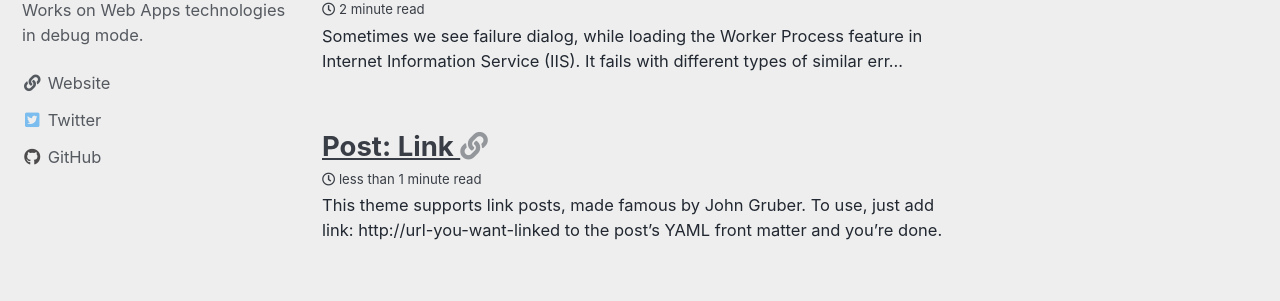
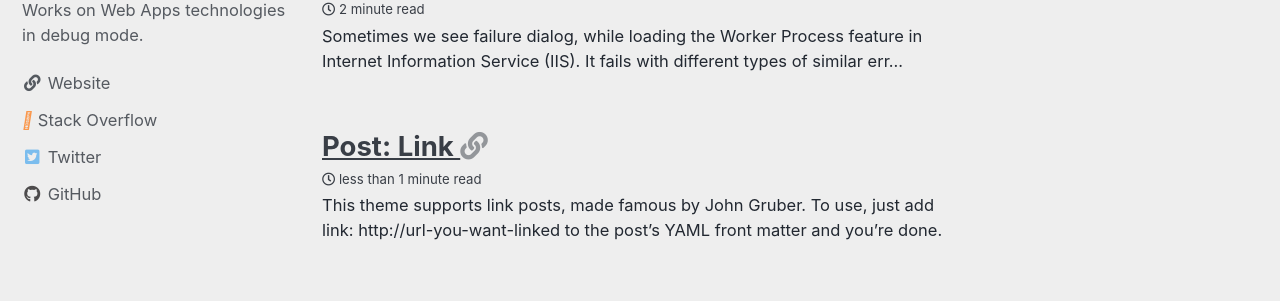
Before and after one commit to abhimantiwari/abhimantiwari.github.io, a Jekyll site: the page built from index.html, in a window 1280 px wide. Shown: the part 276-577 px from the top of the page. Built offline with Jekyll 4.4.1, drawn with Linux system fonts in a browser that asks for light colours; cached includes are drawn as plain includes; the list of posts is cut into pages by our own code.

Commit message:
Update _config.yml

```diff
--- a/_config.yml
+++ b/_config.yml
@@ -129,6 +129,9 @@ author:
     - label: "Website"
       icon: "fas fa-fw fa-link"
       url: "https://abhimantiwari.github.io/"
+    - label: "Stack Overflow"
+      icon: "fa-stack-overflow"
+      url: "https://stackoverflow.com/users/5288239/abhiman-tiwari?tab=profile"
     - label: "Twitter"
       icon: "fab fa-fw fa-twitter-square"
       url: "https://twitter.com/abhimankumar"
```
